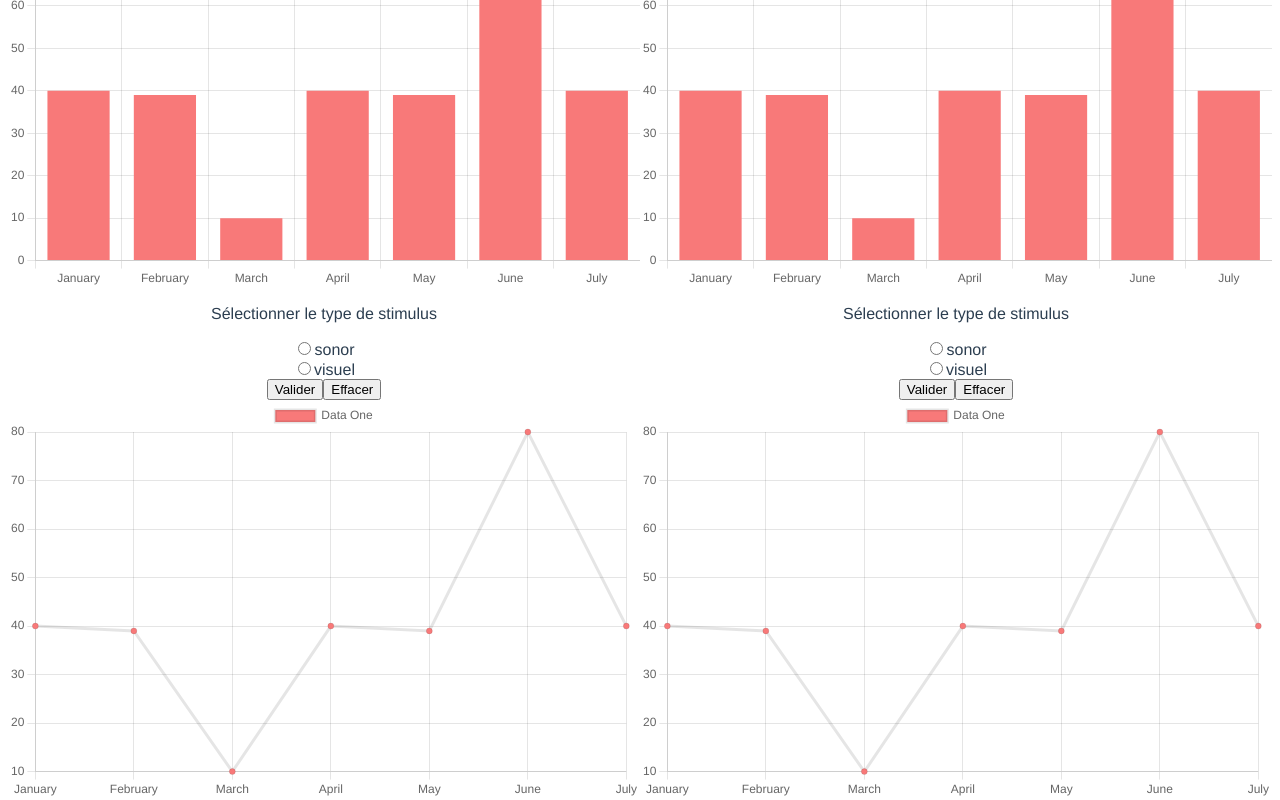
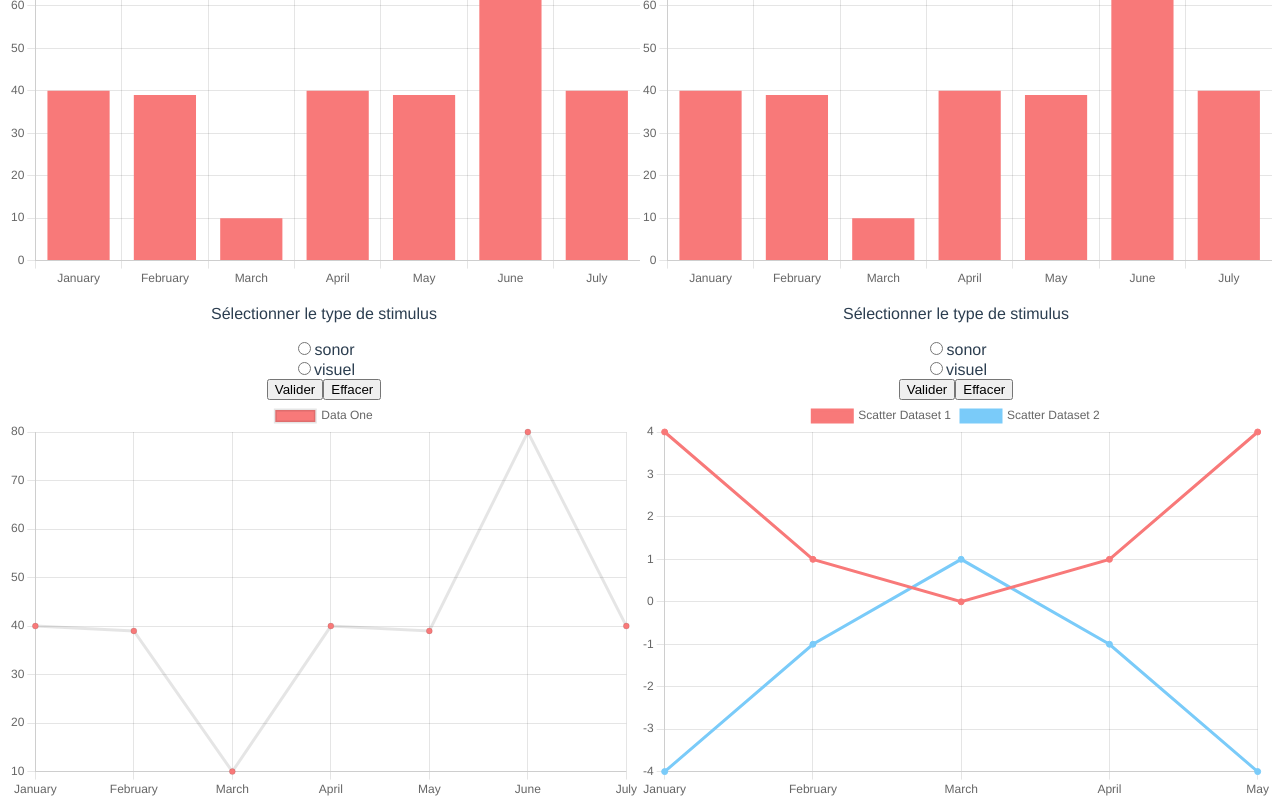
Before and after one commit to melan60/sae_s6, a Vue app in the folder visualisation/frontend/: page /#/ in a window 1280 px wide. Shown: the part 197-997 px from the top of the page. Built offline with nearby package versions, Linux system fonts and the light colour scheme.

Commit message:
Modification du second graph linénaire

```diff
--- a/visualisation/frontend/src/components/GraphLineComponent.vue
+++ b/visualisation/frontend/src/components/GraphLineComponent.vue
@@ -4,7 +4,6 @@
         <GraphLine :data="data" :options="options" /> <!-- Use the correct component name -->
     </div>
 </template>
-
 
 
 <script>
--- a/visualisation/frontend/src/views/HomeView.vue
+++ b/visualisation/frontend/src/views/HomeView.vue
@@ -7,7 +7,7 @@
     </div>
 
     <div class="container-graph">
-      <GraphLineComponent :data="chartData" :options="options" class="graphique" />
+      <GraphLineComponent :data="value" :options="options" class="graphique" />
       <GraphLineComponent :data="chartData" :options="options" class="graphique" />
     </div>
 
@@ -37,20 +37,63 @@ export default {
       ]
     },
     chartData: {
-      labels: [
-        'January',
-        'February',
-        'March',
-        'April',
-        'May',
-        'June',
-        'July'
-      ],
+      labels: ['January', 'February', 'March', 'April', 'May'],
       datasets: [
         {
-          label: 'Data One',
+          label: 'Scatter Dataset 1',
+          fill: false,
+          borderColor: '#f87979',
           backgroundColor: '#f87979',
-          data: [40, 39, 10, 40, 39, 80, 40]
+          data: [
+            {
+              x: -2,
+              y: 4
+            },
+            {
+              x: -1,
+              y: 1
+            },
+            {
+              x: 0,
+              y: 0
+            },
+            {
+              x: 1,
+              y: 1
+            },
+            {
+              x: 2,
+              y: 4
+            }
+          ]
+        },
+        {
+          label: 'Scatter Dataset 2',
+          fill: false,
+          borderColor: '#7acbf9',
+          backgroundColor: '#7acbf9',
+          data: [
+            {
+              x: -2,
+              y: -4
+            },
+            {
+              x: -1,
+              y: -1
+            },
+            {
+              x: 0,
+              y: 1
+            },
+            {
+              x: 1,
+              y: -1
+            },
+            {
+              x: 2,
+              y: -4
+            }
+          ]
         }
       ]
     },
@@ -68,6 +111,7 @@ export default {
   display: flex;
   flex-wrap: wrap;
 }
+
 .graphique {
   width: 50%;
 }
```
